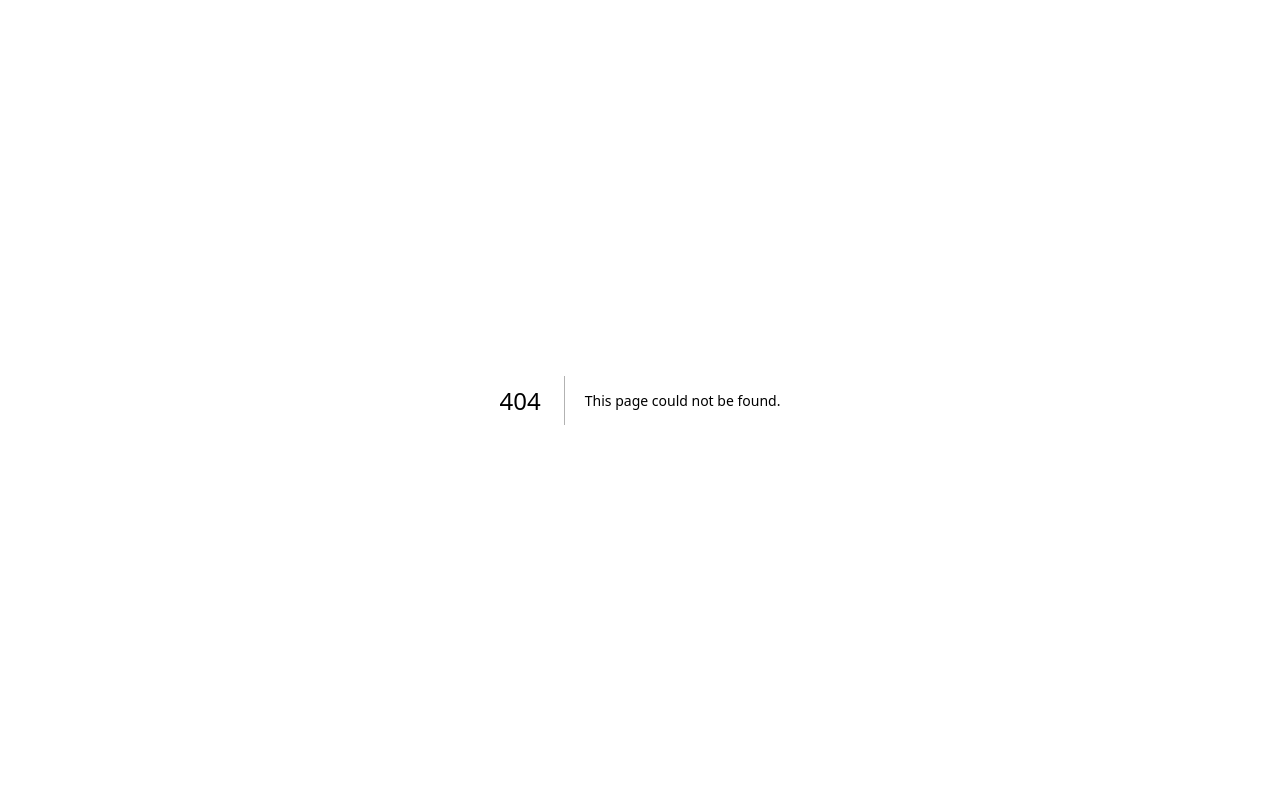
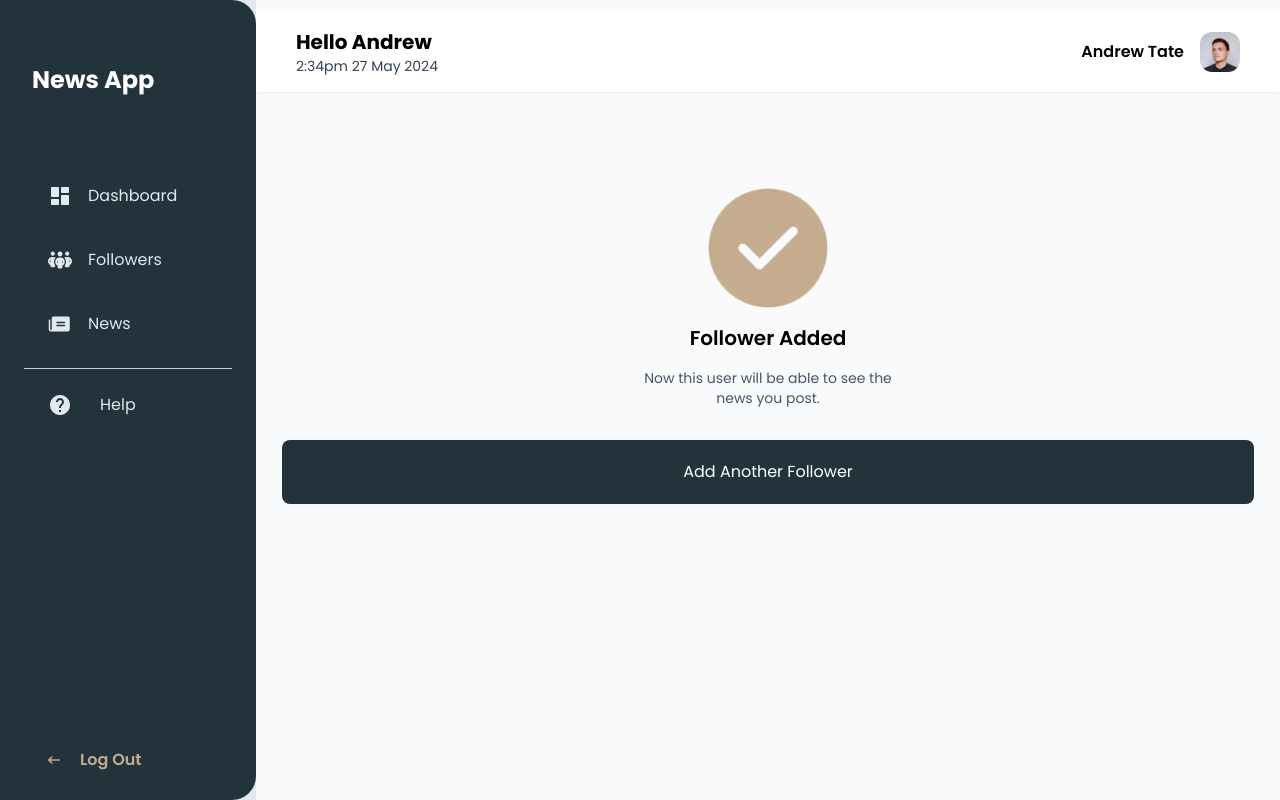
Before and after one commit to asfarmunir/News_App, a Next.js app: page /businessDashboard/followers/add/success in a window 1280 px wide. Before the commit this address had no page. Built offline with nearby package versions, Linux system fonts and the light colour scheme.

Commit message:
business dashboard updated

```diff
--- a/app/(business)/businessDashboard/followers/add/page.tsx
+++ b/app/(business)/businessDashboard/followers/add/page.tsx
@@ -19,13 +19,14 @@ import {
 import { Input } from "@/components/ui/input";
 import { IoArrowBack } from "react-icons/io5";
 import Link from "next/link";
+import { useRouter } from "next/navigation";
 
 const formSchema = z.object({
+  name: z.string().min(3, {
+    message: "email must be at least 8 characters.",
+  }),
   email: z.string().email({
-    message: "Please enter a valid name.",
-  }),
-  name: z.string().min(8, {
-    message: "email must be at least 8 characters.",
+    message: "Please enter a valid email.",
   }),
   phoneNumber: z.string().min(8, {
     message: "phone number must be at least 8 characters.",
@@ -39,15 +40,17 @@ const page = () => {
   const form = useForm({
     resolver: zodResolver(formSchema),
     defaultValues: {
-      name: "",
-      email: "",
-      phoneNumber: "",
-      location: "",
+      name: "asfar",
+      email: "asfar@asfar.com",
+      phoneNumber: "23232323",
+      location: "Islamabad Pakistan",
     },
   });
 
+  const router = useRouter();
   async function onSubmit(values) {
     console.log(values);
+    router.push("/businessDashboard/followers/add/success");
   }
   return (
     <div className=" flex flex-col w-full items-start justify-start p-5 px-4 md:px-8">
@@ -76,7 +79,7 @@ const page = () => {
                 render={({ field }) => (
                   <FormItem className="mb-4 w-full">
                     <FormLabel className="block text-lg text-gray-600  mb-2">
-                      ame
+                      Name
                     </FormLabel>
                     <FormControl>
                       <Input
--- /dev/null
+++ b/app/(business)/businessDashboard/followers/add/success/page.tsx
@@ -0,0 +1,22 @@
+import React from "react";
+import Image from "next/image";
+import Link from "next/link";
+const page = () => {
+  return (
+    <div className="flex items-center justify-start pt-24 flex-col w-full h-svh gap-4">
+      <Image src="/images/success.png" alt="Success" width={120} height={120} />
+      <h2 className="text-xl font-semibold text-black">Follower Added</h2>
+      <p className="text-slate-600 font-thin text-sm max-w-xs text-center">
+        Now this user will be able to see the <br /> news you post.
+      </p>
+      <Link
+        href={"/businessDashboard/followers/add"}
+        className=" w-[95%] bg-primary rounded-lg py-5 text-white text-center  mt-4"
+      >
+        Add Another Follower
+      </Link>
+    </div>
+  );
+};
+
+export default page;
--- a/app/(business)/layout.tsx
+++ b/app/(business)/layout.tsx
@@ -1,5 +1,6 @@
 import Sidebar from "@/components/shared/Sidebar";
 import { redirect } from "next/navigation";
+import Image from "next/image";
 
 export default async function RootLayout({ children }) {
   return (
@@ -14,7 +15,16 @@ export default async function RootLayout({ children }) {
               2:34pm 27 May 2024
             </p>
           </div>
-          <div>Andrew Tate</div>
+          <div className=" inline-flex items-center gap-4">
+            <p className=" font-semibold">Andrew Tate</p>
+            <Image
+              src="/images/profile.png"
+              alt="Profile"
+              width={40}
+              height={40}
+              className="rounded-xl"
+            />
+          </div>
         </div>
         {children}
       </main>
--- a/components/shared/Navlinks.tsx
+++ b/components/shared/Navlinks.tsx
@@ -7,7 +7,8 @@ const Navlinks = ({ links }) => {
 
   return (
     <div className="flex flex-col items-start justify-normal gap-2 px-2 pb-4 border-b border-b-slate-300 mx-6 ">
-      {links.map((link) => (
+      {links.map((link) => {
+        return (
           <Link
             className={`flex items-center gap-4 w-full p-4  ${
               currentPath === link.href
@@ -20,7 +21,8 @@ const Navlinks = ({ links }) => {
             {link.icon}
             {link.name}
           </Link>
-      ))}
+        );
+      })}
     </div>
   );
 };
```
Also changed, not shown: public/images/profile.png (added), public/images/success.png (added). Lines whose indentation alone changed are shown as unchanged.
